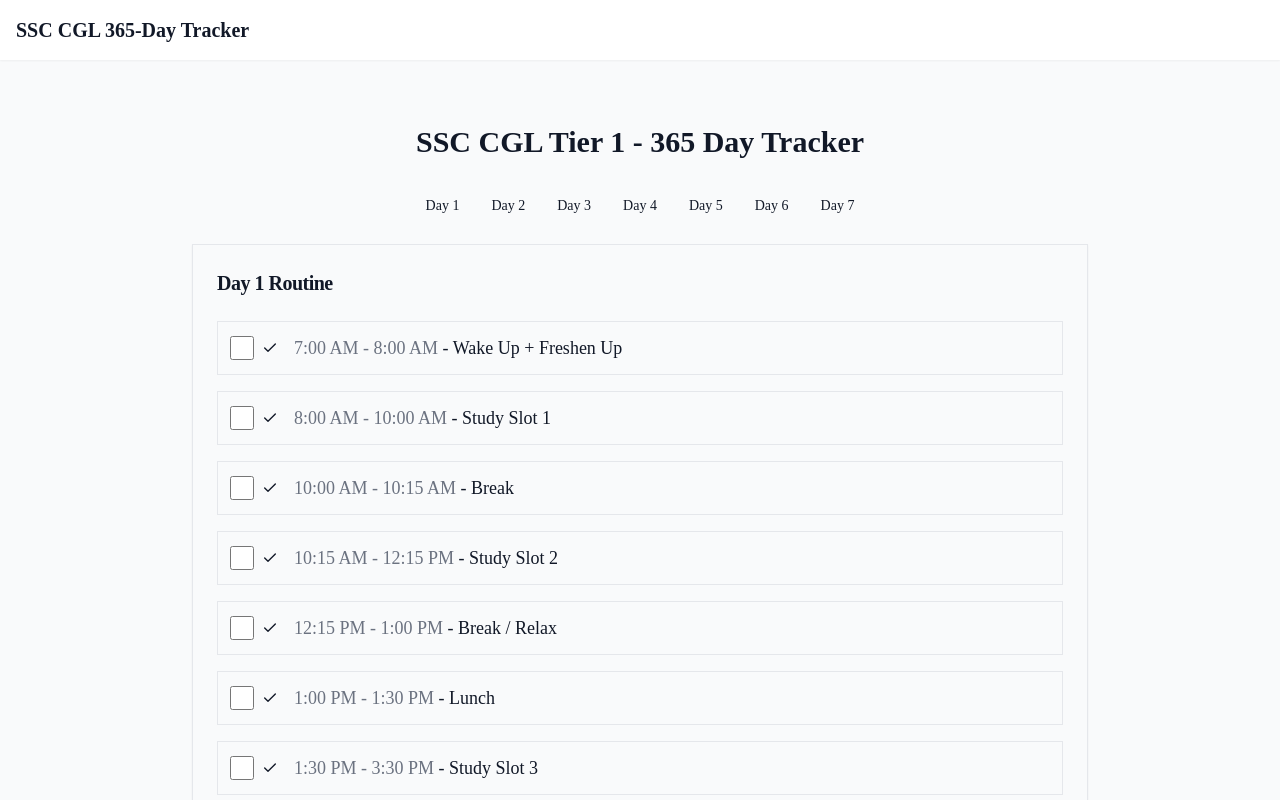
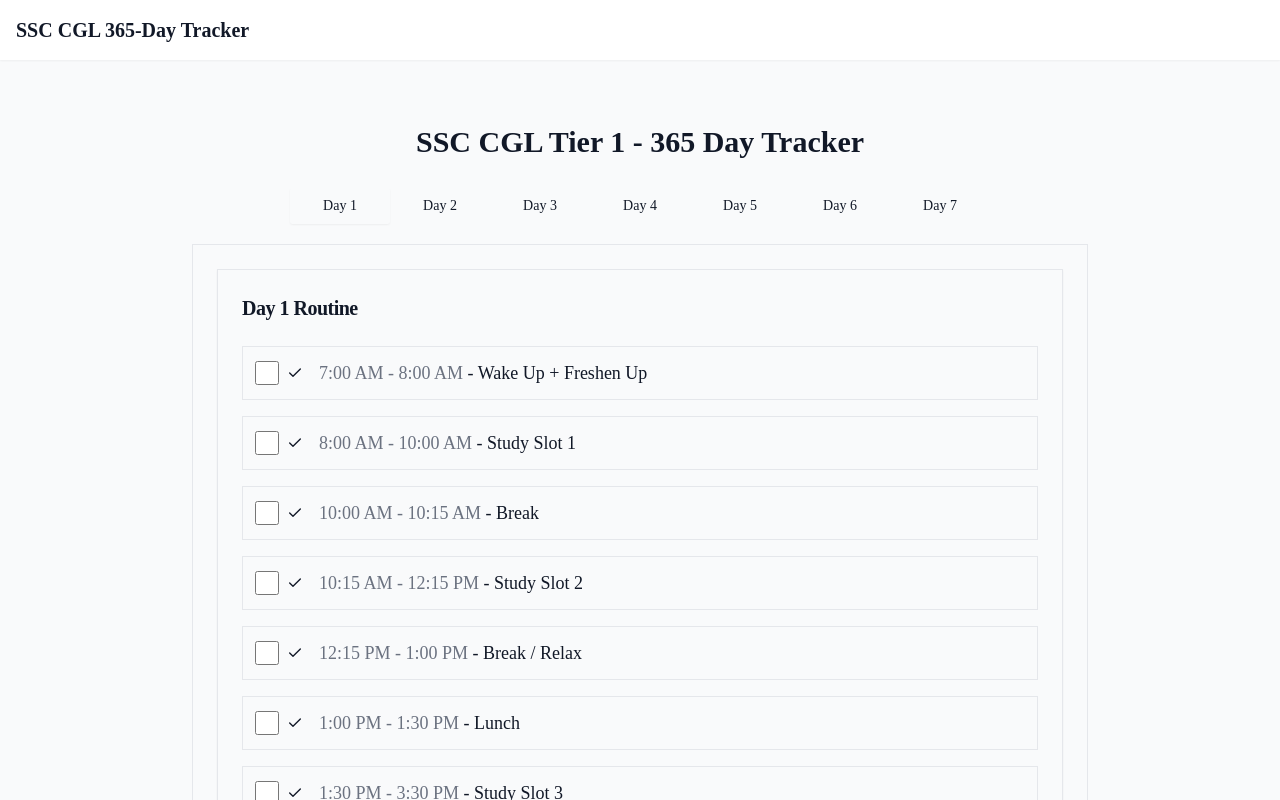
Before and after one commit to Rahul21-dev/ssc-cgl-tracker, a React (Vite) app: page / in a window 1280 px wide. Shown: the top 800 px of the page. Built offline with nearby package versions, Linux system fonts and the light colour scheme.

Commit message:
Update tabs.tsx

```diff
--- a/src/components/ui/tabs.tsx
+++ b/src/components/ui/tabs.tsx
@@ -1,58 +1,42 @@
 import * as React from "react"
-import { cn } from "@/lib/utils"
+import * as TabsPrimitive from "@radix-ui/react-tabs"
 
-const Tabs = React.forwardRef<
-  HTMLDivElement,
-  React.HTMLAttributes<HTMLDivElement>
->(({ className, ...props }, ref) => (
-  <div ref={ref} className={cn("relative", className)} {...props} />
-))
-Tabs.displayName = "Tabs"
+const Tabs = TabsPrimitive.Root
 
 const TabsList = React.forwardRef<
-  HTMLDivElement,
-  React.HTMLAttributes<HTMLDivElement>
+  React.ElementRef<typeof TabsPrimitive.List>,
+  React.ComponentPropsWithoutRef<typeof TabsPrimitive.List>
 >(({ className, ...props }, ref) => (
-  <div
+  <TabsPrimitive.List
     ref={ref}
-    className={cn(
-      "inline-flex h-10 items-center justify-center rounded-md bg-muted p-1 text-muted-foreground",
-      className
-    )}
+    className={`inline-flex items-center justify-center rounded-md bg-muted p-1 ${className}`}
     {...props}
   />
 ))
-TabsList.displayName = "TabsList"
+TabsList.displayName = TabsPrimitive.List.displayName
 
 const TabsTrigger = React.forwardRef<
-  HTMLButtonElement,
-  React.ButtonHTMLAttributes<HTMLButtonElement> & { value: string }
->(({ className, value, ...props }, ref) => (
-  <button
+  React.ElementRef<typeof TabsPrimitive.Trigger>,
+  React.ComponentPropsWithoutRef<typeof TabsPrimitive.Trigger>
+>(({ className, ...props }, ref) => (
+  <TabsPrimitive.Trigger
     ref={ref}
-    className={cn(
-      "inline-flex items-center justify-center whitespace-nowrap rounded-sm px-3 py-1.5 text-sm font-medium ring-offset-background transition-all focus-visible:outline-none focus-visible:ring-2 focus-visible:ring-ring focus-visible:ring-offset-2 disabled:pointer-events-none disabled:opacity-50 data-[state=active]:bg-background data-[state=active]:text-foreground data-[state=active]:shadow-sm",
-      className
-    )}
-    data-state={props["aria-selected"] ? "active" : undefined}
+    className={`inline-flex min-w-[100px] items-center justify-center rounded-[0.185rem] px-3 py-1.5 text-sm font-medium transition-all disabled:pointer-events-none disabled:opacity-50 data-[state=active]:bg-background data-[state=active]:text-foreground data-[state=active]:shadow-sm ${className}`}
     {...props}
   />
 ))
-TabsTrigger.displayName = "TabsTrigger"
+TabsTrigger.displayName = TabsPrimitive.Trigger.displayName
 
 const TabsContent = React.forwardRef<
-  HTMLDivElement,
-  React.HTMLAttributes<HTMLDivElement>
+  React.ElementRef<typeof TabsPrimitive.Content>,
+  React.ComponentPropsWithoutRef<typeof TabsPrimitive.Content>
 >(({ className, ...props }, ref) => (
-  <div
+  <TabsPrimitive.Content
     ref={ref}
-    className={cn(
-      "mt-2 ring-offset-background focus-visible:outline-none focus-visible:ring-2 focus-visible:ring-ring focus-visible:ring-offset-2",
-      className
-    )}
+    className={`mt-2 rounded-md border border-muted p-6 ${className}`}
     {...props}
   />
 ))
-TabsContent.displayName = "TabsContent"
+TabsContent.displayName = TabsPrimitive.Content.displayName
 
 export { Tabs, TabsList, TabsTrigger, TabsContent }
```
